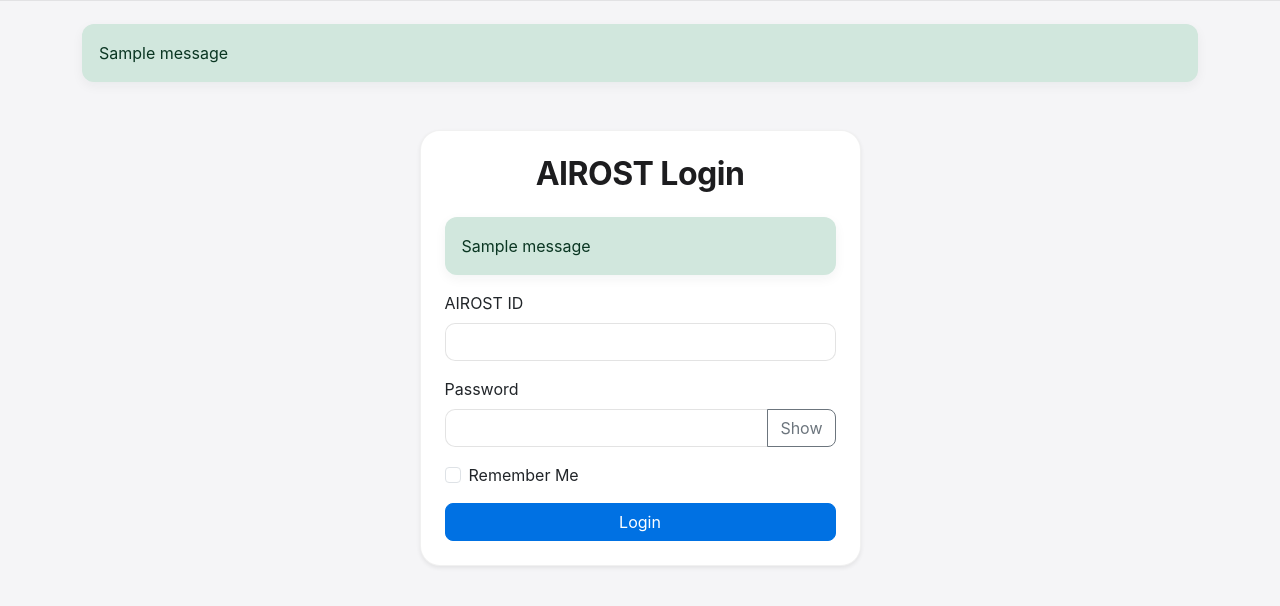
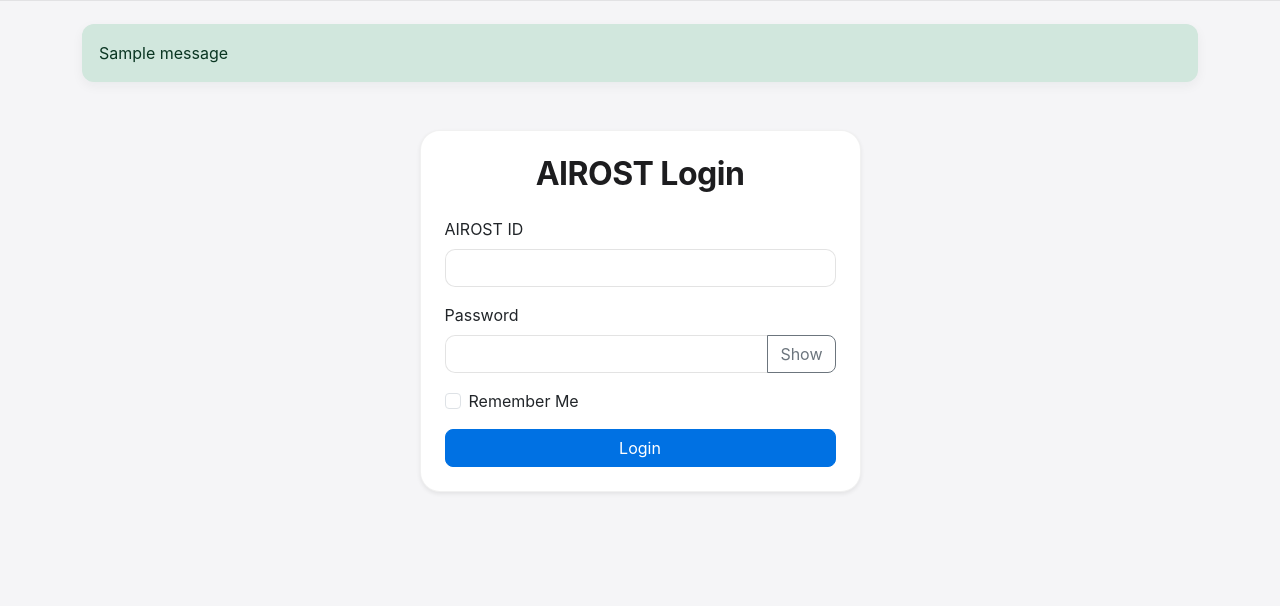
Before and after one commit to sleeplessLh/AIROST_FINANCE_HUB, a Flask app: page /login in a window 1280 px wide. Shown: the part 56-662 px from the top of the page. Run offline with Flask 3, Linux system fonts and the light colour scheme; tables that the repository leaves empty hold one stand-in row (values such as "Sample post"); one stand-in notice (Sample message) is shown; some libraries are stand-ins or nearby versions.

Commit message:
Show login flash messages only once

```diff
--- a/templates/login.html
+++ b/templates/login.html
@@ -10,15 +10,6 @@
                 <div class="card-body p-4">
 
                     <h2 class="text-center mb-4">AIROST Login</h2>
-
-                    <!-- 显示 Flask flash() 传来的错误信息 -->
-                    {% with messages = get_flashed_messages(with_categories=true) %}
-                    {% for category, message in messages %}
-                    <div class="alert alert-{{ category }}">
-                        {{ message }}
-                    </div>
-                    {% endfor %}
-                    {% endwith %}
 
                     <!-- 提交表单到 Flask 的 Login Route -->
                     <form method="POST" action="{{ url_for('auth.login') }}">
```
Also changed, not shown: tests/test_auth_security.py (+7 -0 lines).
